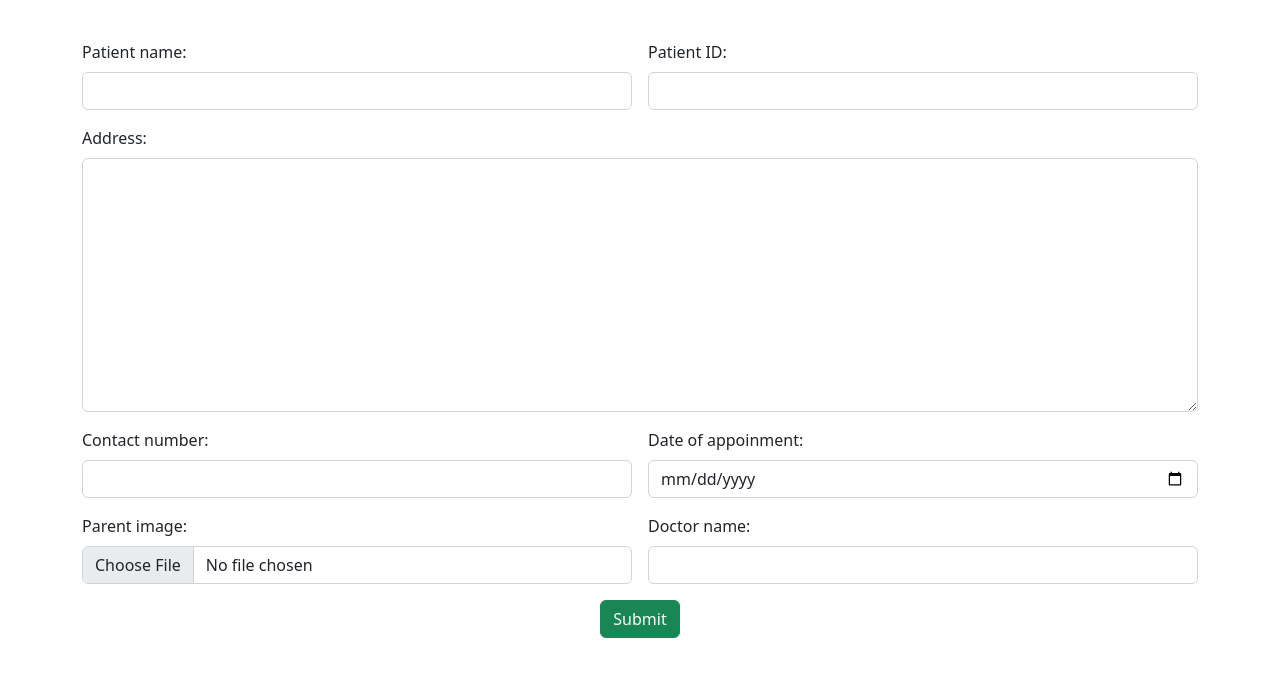
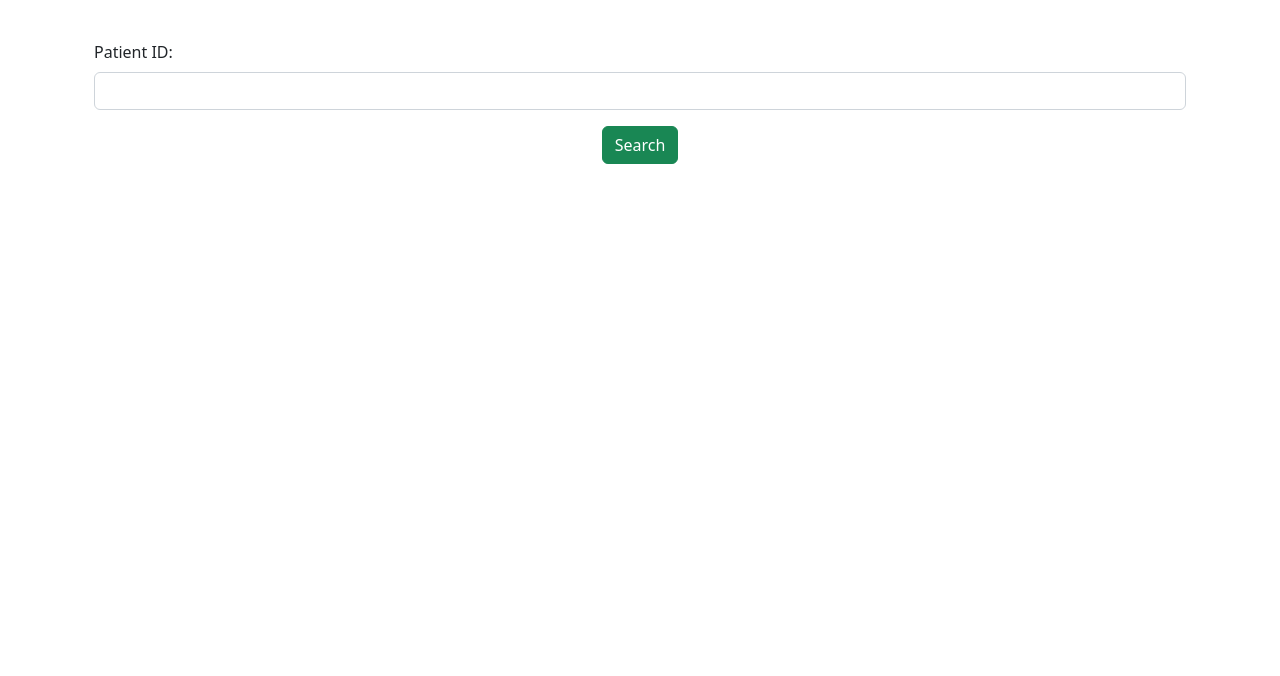
Before and after one commit to aswanthpvtk/hospit_angular_app, an Angular app: page / in a window 1280 px wide. Shown: the top 676 px of the page. Built offline with nearby package versions, Linux system fonts and the light colour scheme.

Commit message:
hospital

```diff
--- a/src/app/app.component.html
+++ b/src/app/app.component.html
@@ -1,3 +1,3 @@
 
-<app-patient-entry></app-patient-entry>
+<app-patient-search></app-patient-search>
 <router-outlet></router-outlet>
--- a/src/app/app.module.ts
+++ b/src/app/app.module.ts
@@ -4,11 +4,13 @@
 import { AppRoutingModule } from './app-routing.module';
 import { AppComponent } from './app.component';
 import { PatientEntryComponent } from './patient-entry/patient-entry.component';
+import { PatientSearchComponent } from './patient-search/patient-search.component';
 
 @NgModule({
   declarations: [
     AppComponent,
-    PatientEntryComponent
+    PatientEntryComponent,
+    PatientSearchComponent
   ],
   imports: [
     BrowserModule,
--- /dev/null
+++ b/src/app/patient-search/patient-search.component.html
@@ -0,0 +1,23 @@
+
+ <div class="container">
+    <div class="row">
+        <div class="col col-12 col-sm-12 col-md-12 col-lg-12 col-xl-12 col-xxl-12">
+
+            <div class="container">
+                <div class="row g-3 mt-4">
+                    <div class="col col-12 col-sm-12 col-md-12 col-lg-12 col-xl-12 col-xxl-12">
+
+                        <label for="" class="form-label">Patient ID:</label>
+                        <input type="text" class="form-control">
+
+                    </div>
+                    <div class="col col-12 col-sm-12 col-md-12 col-lg-12 col-xl-12 col-xxl-12 text-center">
+
+                        <button class="btn btn-success" center>Search</button>
+
+                    </div>
+                </div>
+            </div>
+        </div>
+    </div>
+</div>
```
Also changed, not shown: src/app/patient-search/patient-search.component.ts (added, +10 -0 lines), src/app/patient-search/patient-search.component.css (added).
